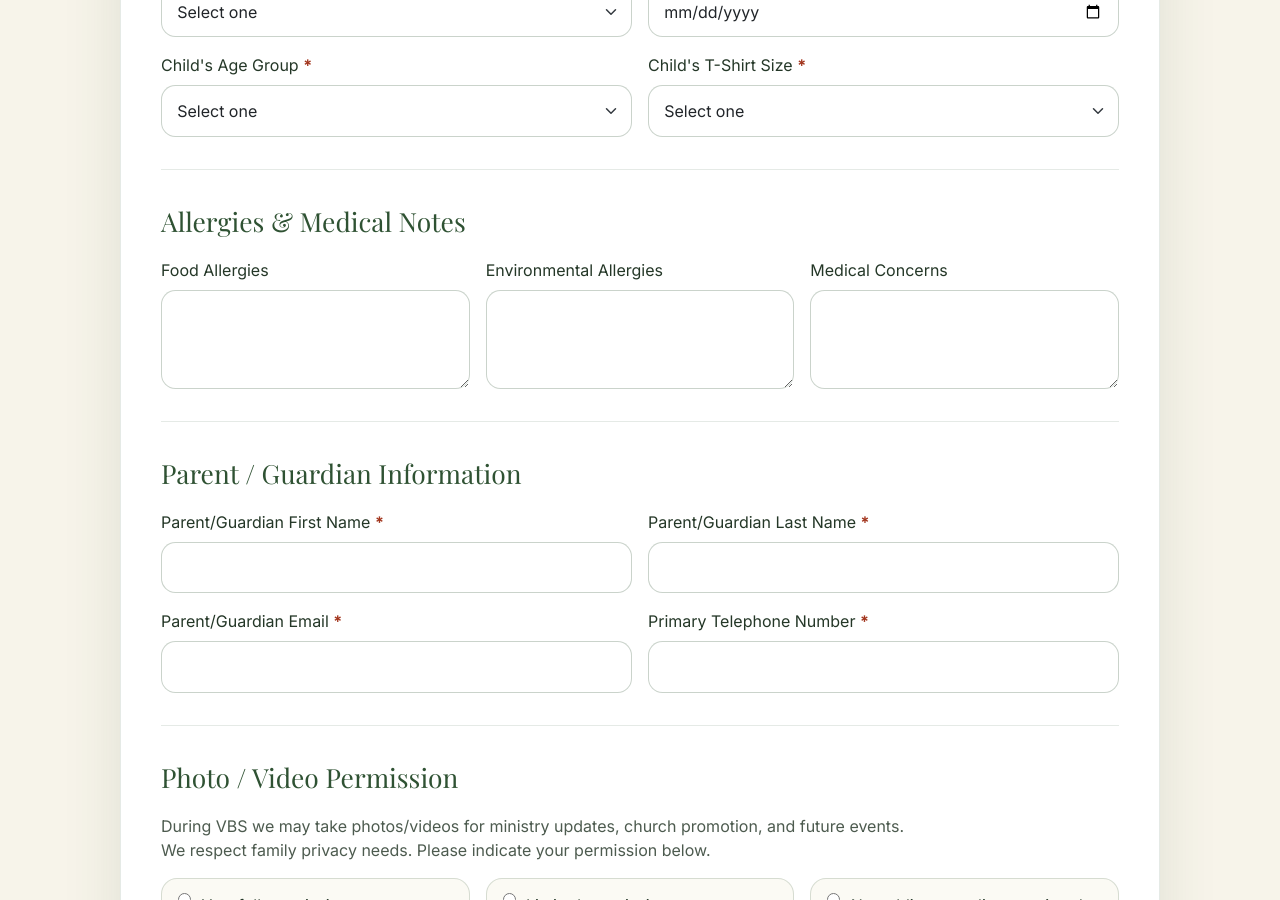
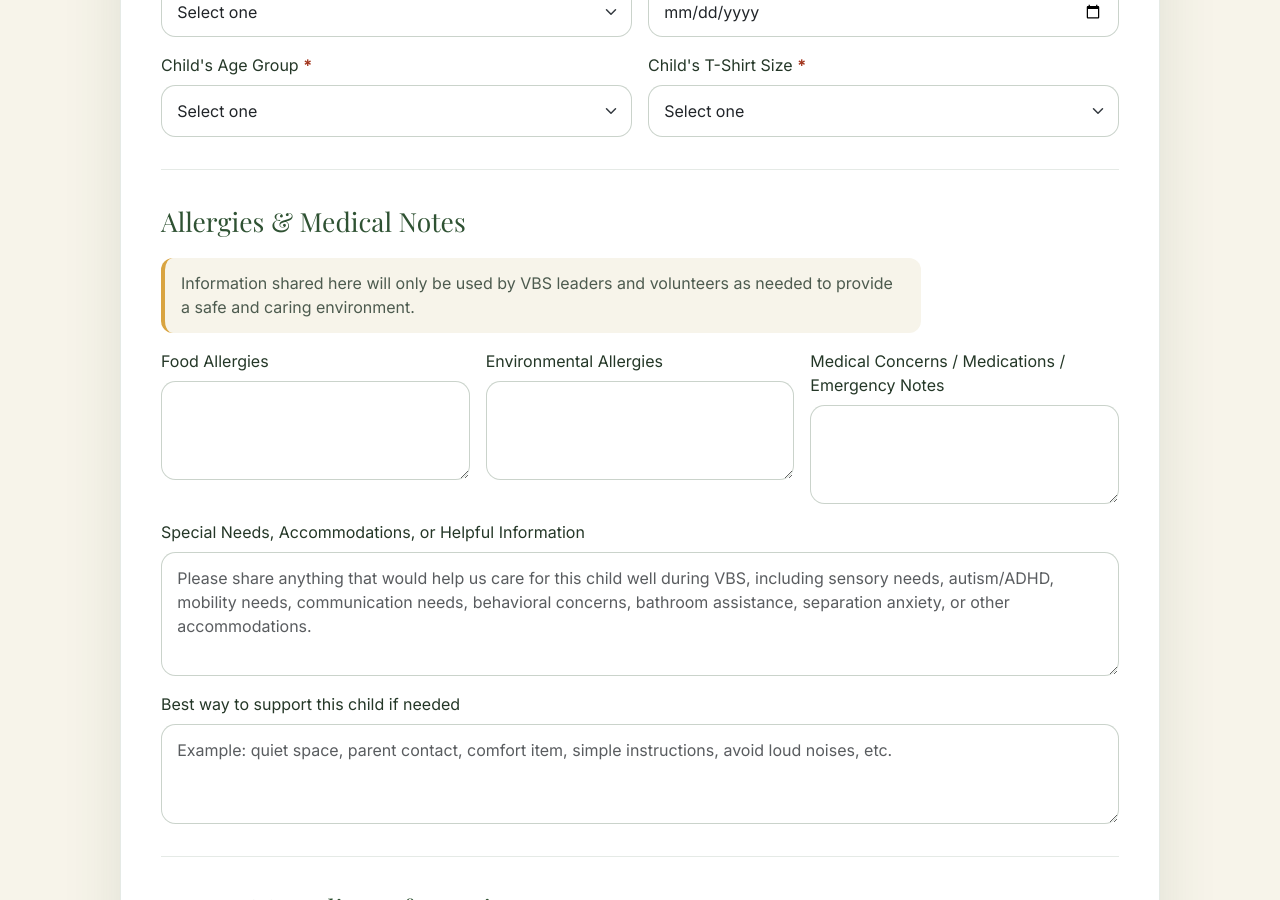
Before and after one commit to cedargrovechristian/cedargrovechristian.github.io, a Jekyll site: the page built from vbs-registration.html, in a window 1280 px wide and 900 px high, scrolled down 1198 px. Built offline with Jekyll 4.4.1, drawn with Linux system fonts in a browser that asks for light colours.

Commit message:
Update vbs-registration.html

```diff
--- a/vbs-registration.html
+++ b/vbs-registration.html
@@ -113,6 +113,7 @@ scripts:
 
           <fieldset>
             <legend>Allergies & Medical Notes</legend>
+            <p class="fieldset-help vbs-privacy-note">Information shared here will only be used by VBS leaders and volunteers as needed to provide a safe and caring environment.</p>
             <div class="row g-3">
               <div class="col-md-4">
                 <label for="foodAllergies" class="form-label">Food Allergies</label>
@@ -123,8 +124,16 @@ scripts:
                 <textarea class="form-control" id="environmentalAllergies" name="environmentalAllergies" rows="3"></textarea>
               </div>
               <div class="col-md-4">
-                <label for="medicalConcerns" class="form-label">Medical Concerns</label>
+                <label for="medicalConcerns" class="form-label">Medical Concerns / Medications / Emergency Notes</label>
                 <textarea class="form-control" id="medicalConcerns" name="medicalConcerns" rows="3"></textarea>
+              </div>
+              <div class="col-md-12">
+                <label for="specialNeedsInfo" class="form-label">Special Needs, Accommodations, or Helpful Information</label>
+                <textarea class="form-control" id="specialNeedsInfo" name="specialNeedsInfo" rows="4" placeholder="Please share anything that would help us care for this child well during VBS, including sensory needs, autism/ADHD, mobility needs, communication needs, behavioral concerns, bathroom assistance, separation anxiety, or other accommodations."></textarea>
+              </div>
+              <div class="col-md-12">
+                <label for="supportIfNeeded" class="form-label">Best way to support this child if needed</label>
+                <textarea class="form-control" id="supportIfNeeded" name="supportIfNeeded" rows="3" placeholder="Example: quiet space, parent contact, comfort item, simple instructions, avoid loud noises, etc."></textarea>
               </div>
             </div>
           </fieldset>
```
